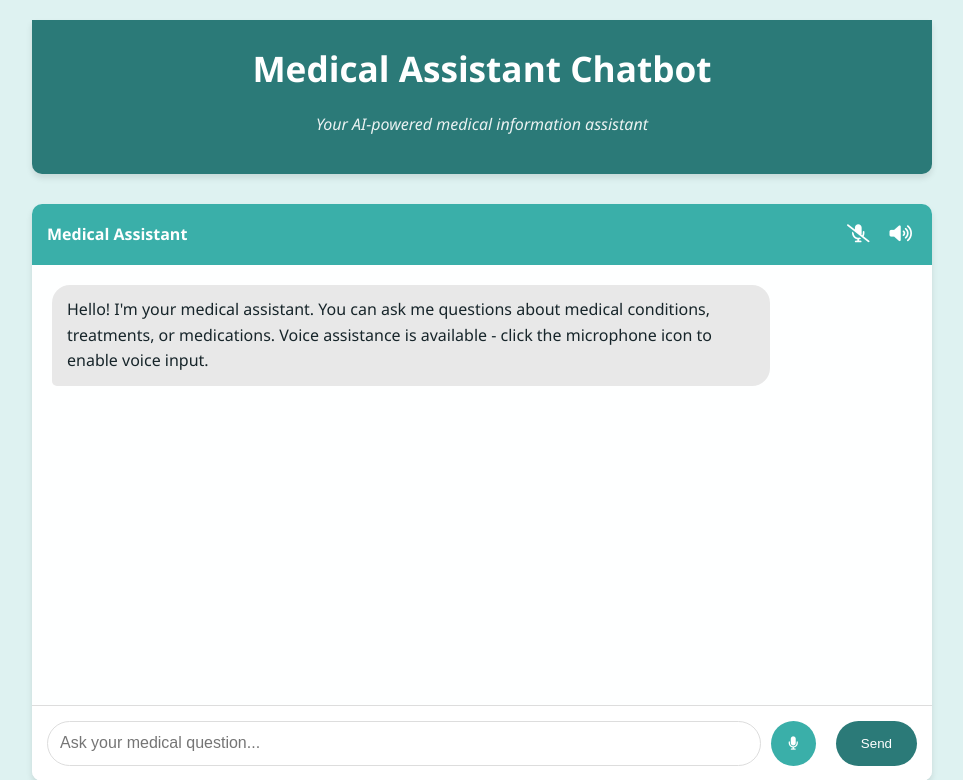
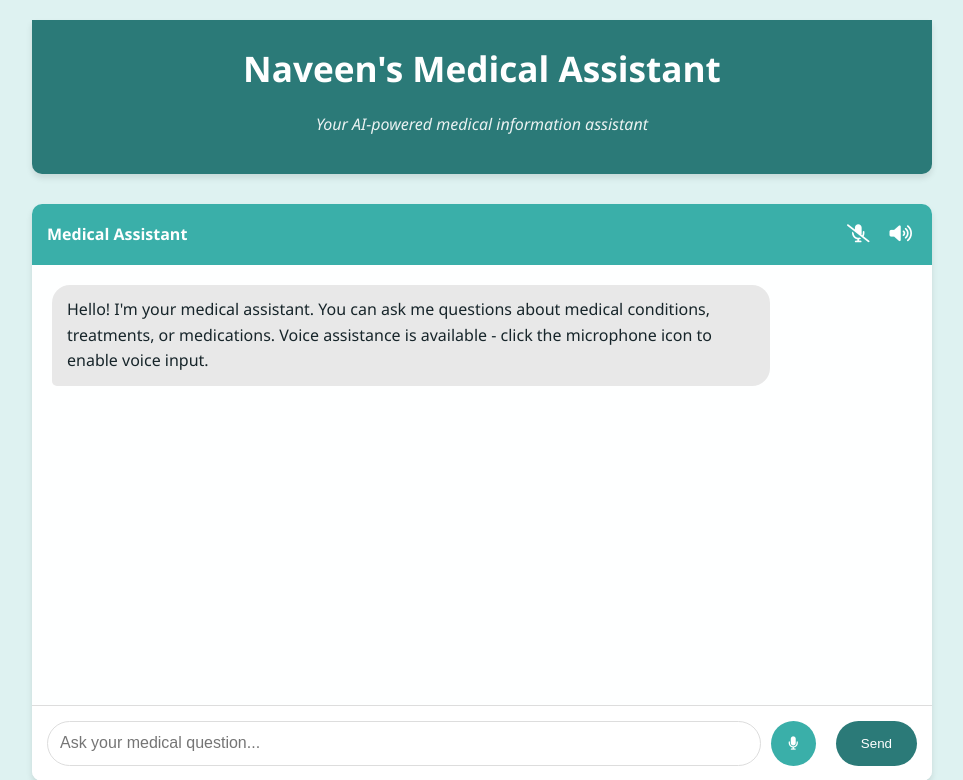
Before and after one commit to naveenkumar-koli/MedChat, a Flask app: page / in a window 1280 px wide. Shown: the top 780 px of the page, without its empty margins (158-1121 px from the left). Run offline with Flask 3, Linux system fonts and the light colour scheme.

Commit message:
Header name changed

```diff
--- a/templates/index.html
+++ b/templates/index.html
@@ -10,7 +10,7 @@
 <body>
     <div class="container">
         <header>
-            <h1>Medical Assistant Chatbot</h1>
+            <h1>Naveen's Medical Assistant</h1>
             <p class="subtitle">Your AI-powered medical information assistant</p>
         </header>
 
```
